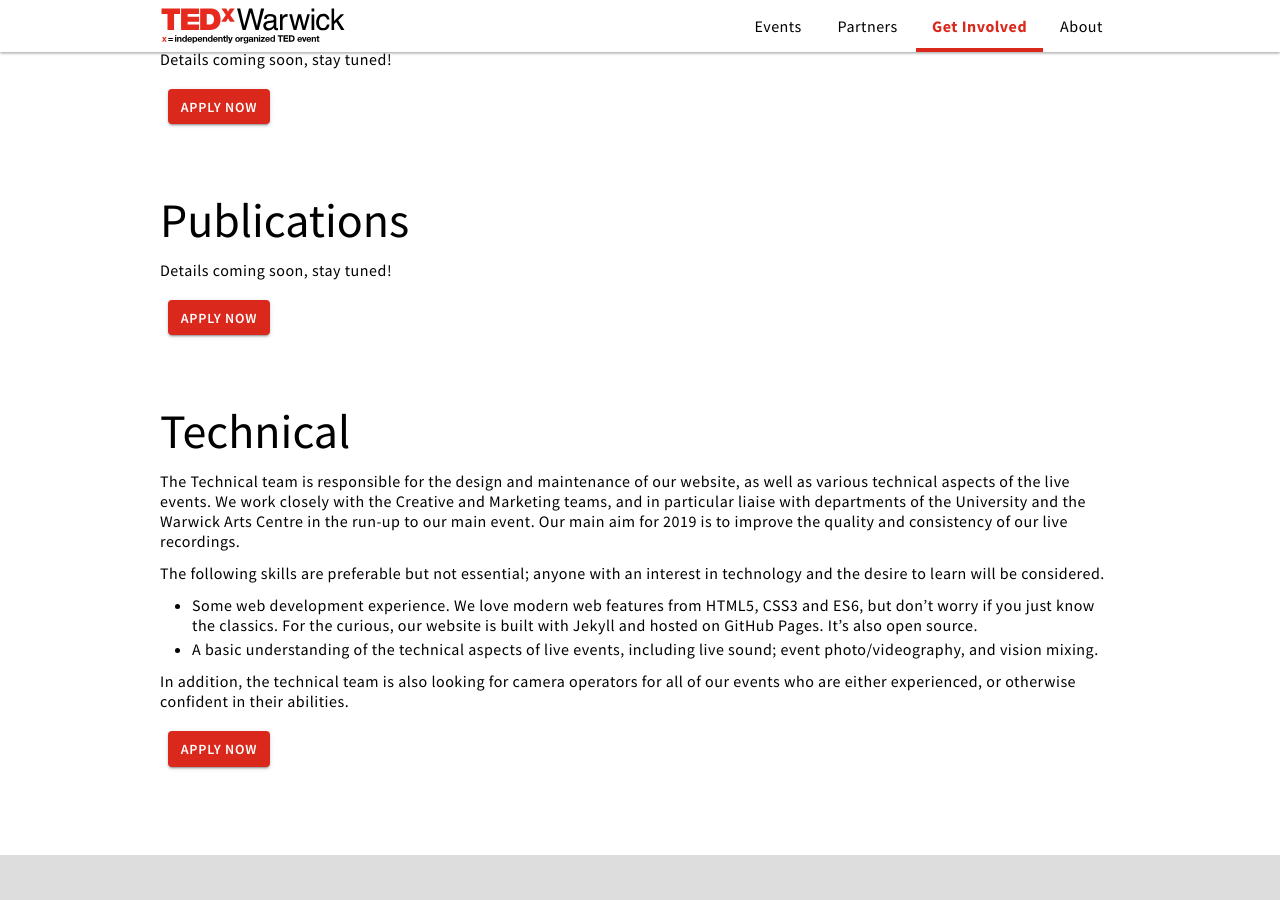
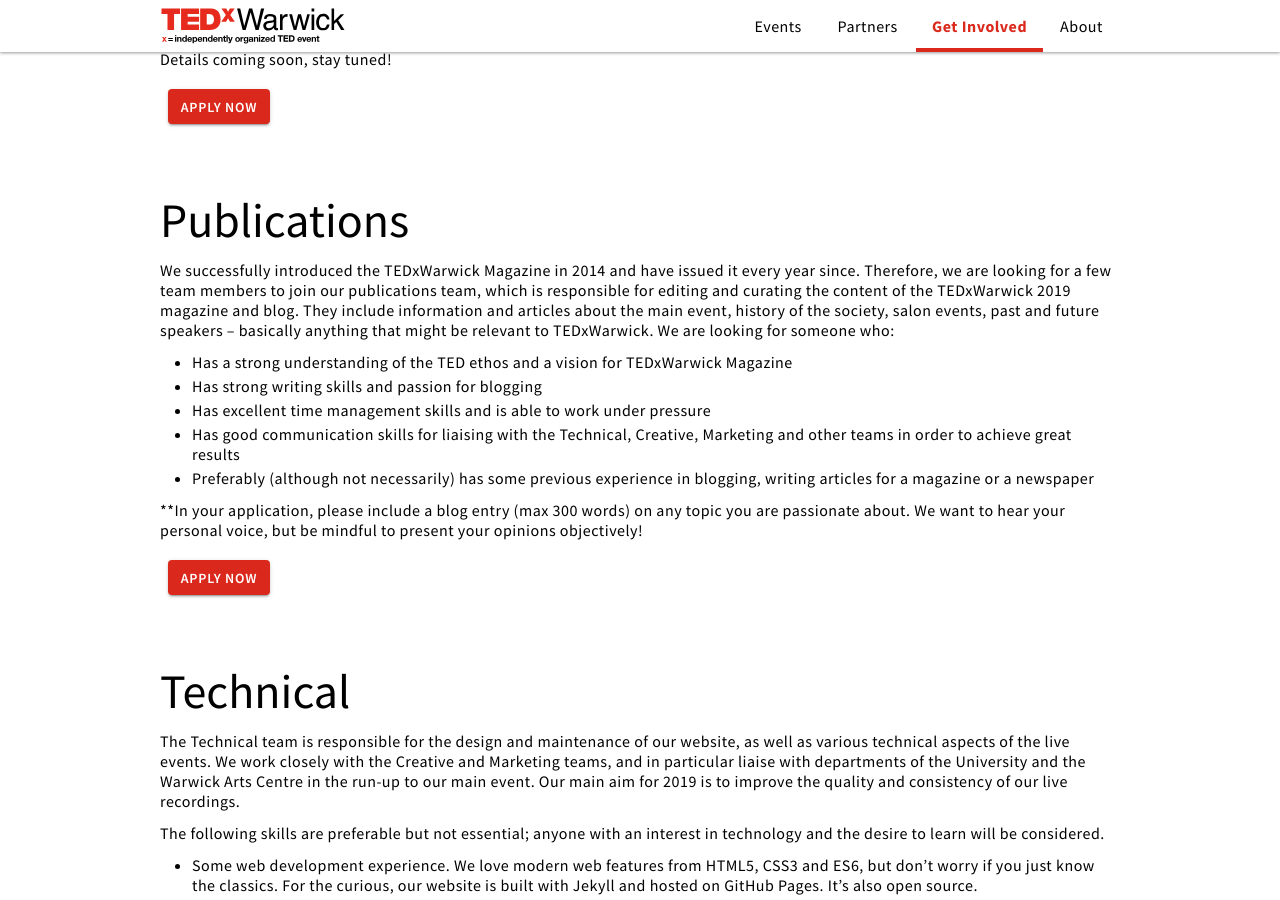
Before and after one commit to TEDxWarwickTechnical/tedxwarwicktechnical.github.io, a Jekyll site: the page built from _collections/_recruitment/team.md, in a window 1280 px wide and 900 px high, scrolled down 2351 px. Built offline with Jekyll 4.4.1, drawn with Linux system fonts in a browser that asks for light colours; comment, search, counter and statistics services are not loaded.

Commit message:
Pubs recruitment copy

```diff
--- a/_collections/_recruitment/team.md
+++ b/_collections/_recruitment/team.md
@@ -127,6 +127,27 @@
 
   - name: publications
     label: Publications
+    description: |
+      We successfully introduced the TEDxWarwick Magazine in 2014 and have
+      issued it every year since. Therefore, we are looking for a few team
+      members to join our publications team, which is responsible for editing
+      and curating the content of the TEDxWarwick 2019 magazine and blog. They
+      include information and articles about the main event, history of the
+      society, salon events, past and future speakers -- basically anything
+      that might be relevant to TEDxWarwick. We are looking for someone who:
+
+      - Has a strong understanding of the TED ethos and a vision for
+        TEDxWarwick Magazine
+      - Has strong writing skills and passion for blogging
+      - Has excellent time management skills and is able to work under pressure
+      - Has good communication skills for liaising with the Technical,
+        Creative, Marketing and other teams in order to achieve great results
+      - Preferably (although not necessarily) has some previous experience in
+        blogging, writing articles for a magazine or a newspaper
+
+      **In your application, please include a blog entry (max 300 words) on any
+      topic you are passionate about.  We want to hear your personal voice, but
+      be mindful to present your opinions objectively!
 
   - name: technical
     label: Technical
```
